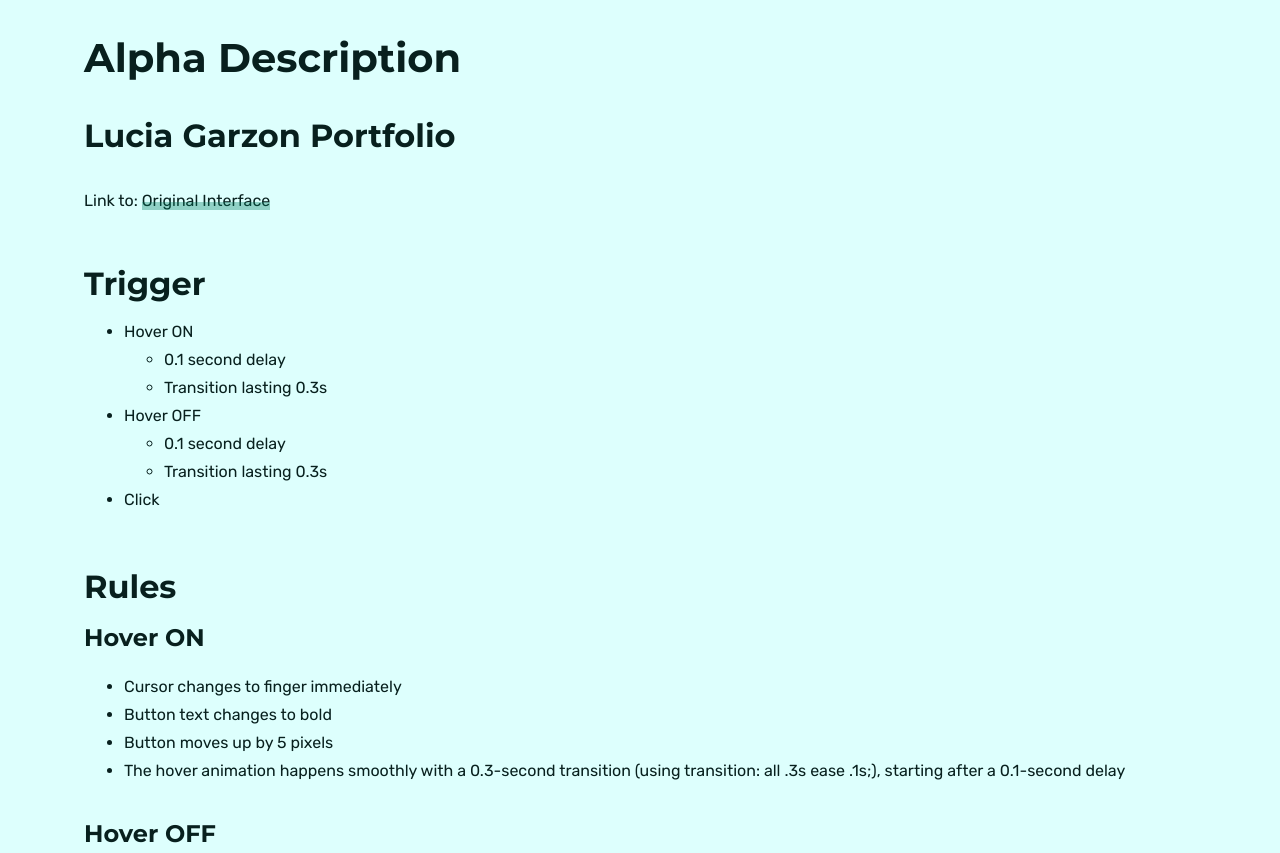
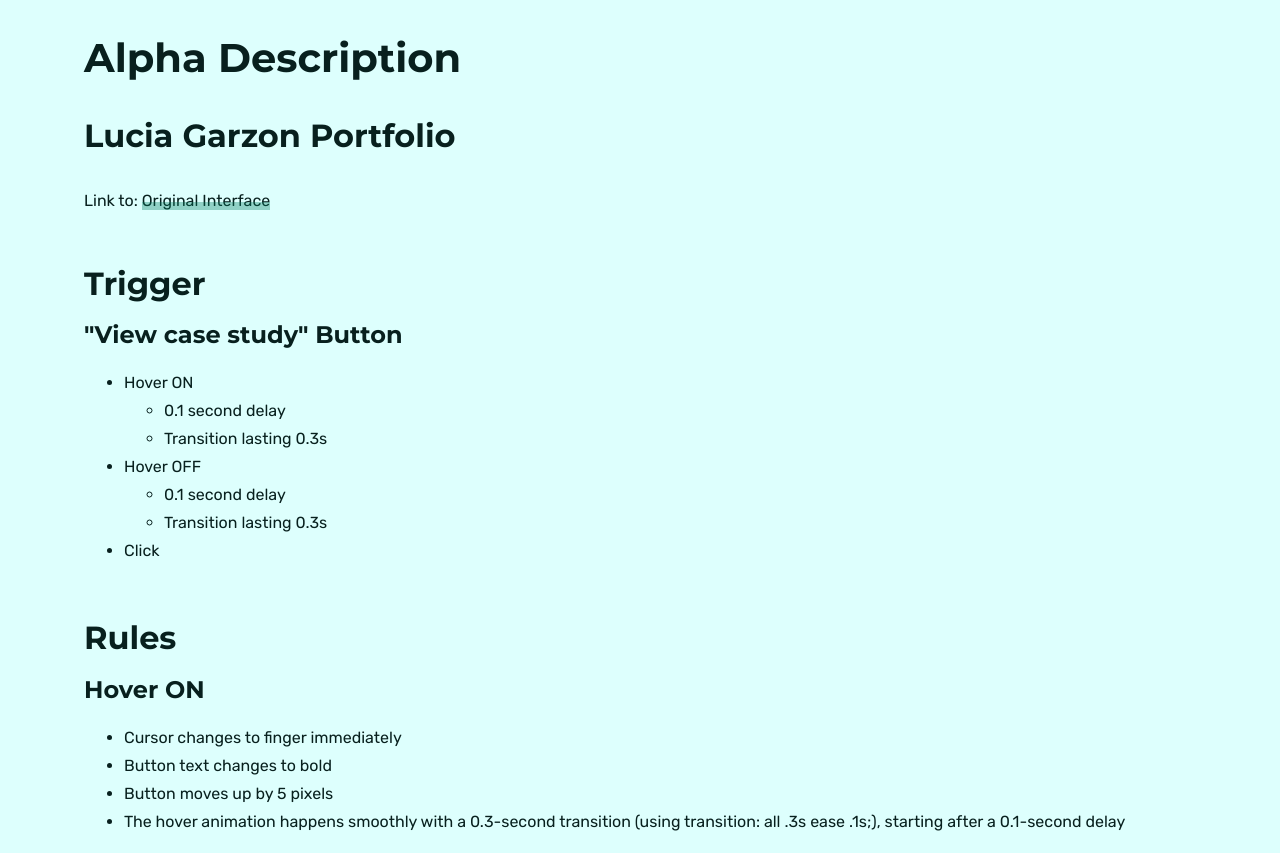
Before and after one commit to lucia-garzon/idm241-lg852, a plain HTML site: page idm241/alpha.html in a window 1280 px wide. Shown: the top 853 px of the page. Drawn offline with Linux system fonts and the light colour scheme.

Commit message:
📝 Add name of microinteraction

```diff
--- a/idm241/alpha.html
+++ b/idm241/alpha.html
@@ -14,6 +14,7 @@
             <p>Link to: <a href="https://luciagarzon.vercel.app/" class="link">Original Interface</a></p>
 
         <h2>Trigger</h2>
+        <h3>"View case study" Button</h3>
         <ul>
             <li>Hover ON</li>
             <ul>
```
